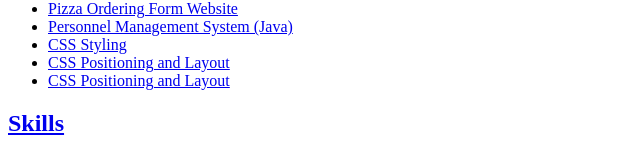
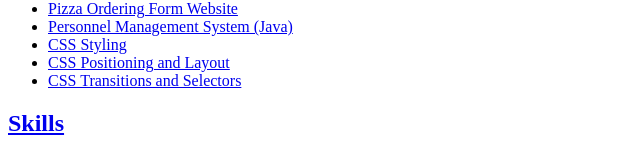
Before and after one commit to kierceucf/kierceucf.github.io, a plain HTML site: page index.html in a window 1280 px wide. Shown: the part 809-952 px from the top of the page, 0-640 px from the left. Drawn offline with Linux system fonts and the light colour scheme.

Commit message:
Update index.html

```diff
--- a/index.html
+++ b/index.html
@@ -70,7 +70,7 @@
         <li><a href="project2.html">Personnel Management System (Java)</a></li>
         <li><a href="5_CSS1-1.html"> CSS Styling </a></Li>
         <li><a href="html-5.html">CSS Positioning and Layout</li>
-        <li><a href="html-6.html">CSS Positioning and Layout</li>
+        <li><a href="html-6.html">CSS Transitions and Selectors</li>
     </ul>
 </section>
 
```
